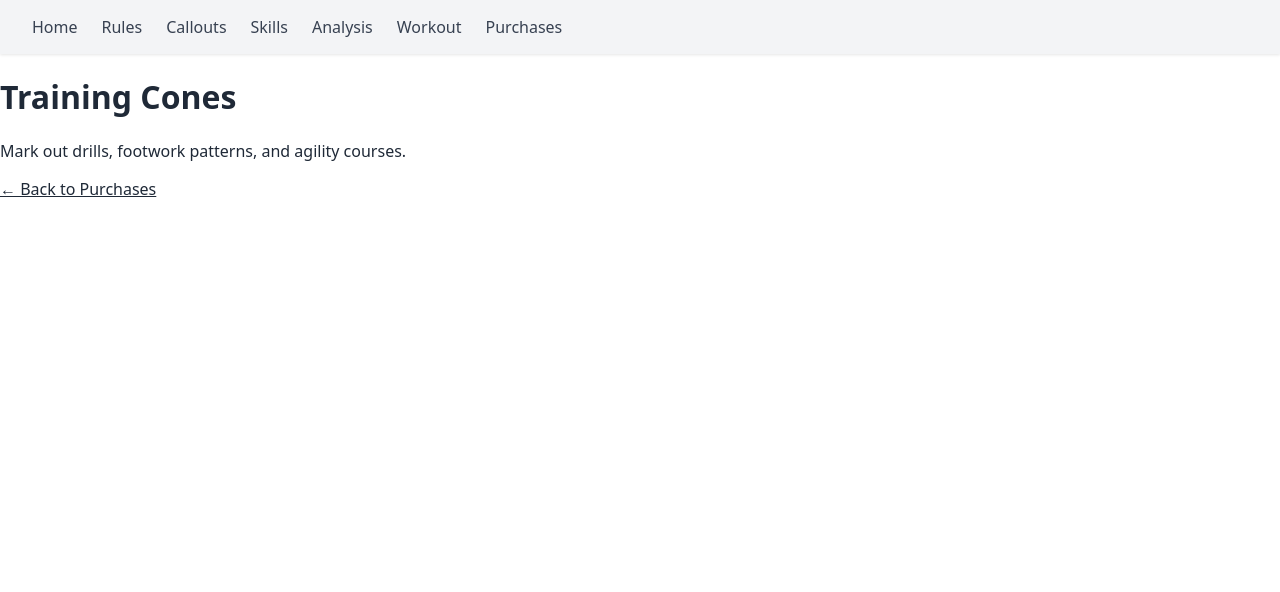
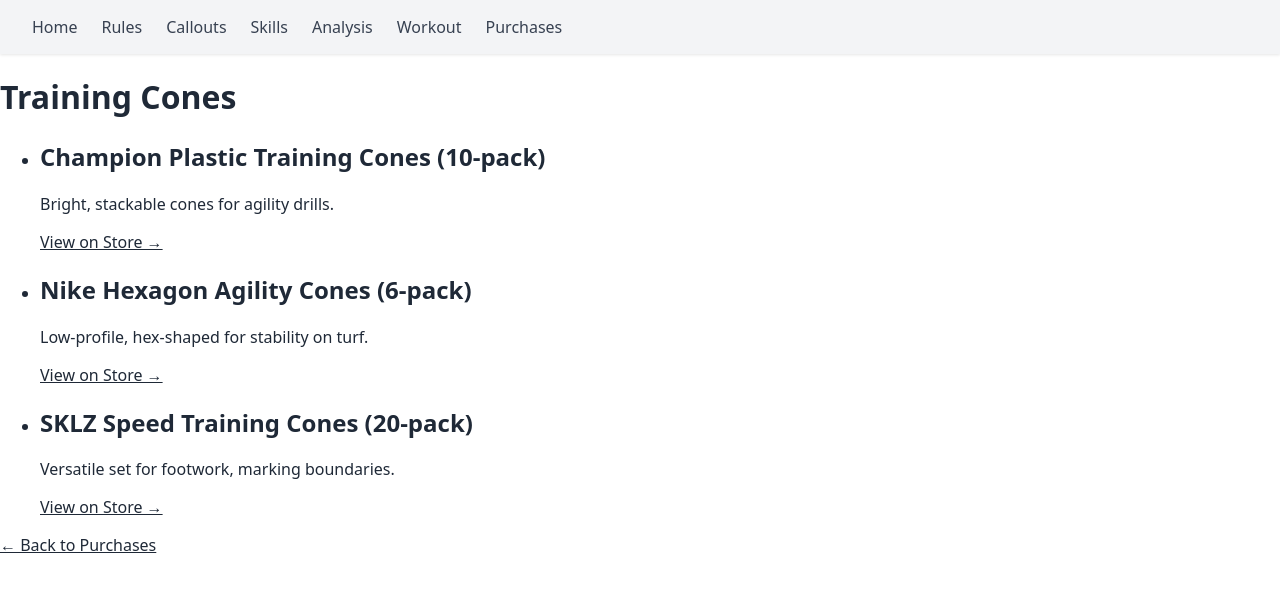
Before and after one commit to blueweriy/volleyball-ai-website, a React (Vite) app: page /purchases/accessories/cones in a window 1280 px wide. Shown: the top 592 px of the page. Built offline with nearby package versions, Linux system fonts and the light colour scheme.

Commit message:
Update Cones.jsx

```diff
--- a/src/pages/purchases/Cones.jsx
+++ b/src/pages/purchases/Cones.jsx
@@ -1,15 +1,40 @@
-// src/pages/purchases/Cones.jsx
 import React from 'react';
 import { Link } from 'react-router-dom';
 
+const items = [
+  {
+    name: 'Champion Plastic Training Cones (10-pack)',
+    desc: 'Bright, stackable cones for agility drills.',
+    url: 'https://example.com/champion-cones'
+  },
+  {
+    name: 'Nike Hexagon Agility Cones (6-pack)',
+    desc: 'Low-profile, hex-shaped for stability on turf.',
+    url: 'https://example.com/nike-hex-cones'
+  },
+  {
+    name: 'SKLZ Speed Training Cones (20-pack)',
+    desc: 'Versatile set for footwork, marking boundaries.',
+    url: 'https://example.com/sklz-speed'
+  }
+];
+
 export default function Cones() {
   return (
-    <div className="p-8 max-w-2xl mx-auto">
-      <h1 className="text-3xl font-bold mb-4">Training Cones</h1>
-      <p className="mb-6">
-        Mark out drills, footwork patterns, and agility courses.
-      </p>
-      <Link to="/purchases" className="text-blue-600 underline">
+    <div className="py-16 px-6 max-w-3xl mx-auto">
+      <h1 className="text-3xl font-bold mb-6">Training Cones</h1>
+      <ul className="space-y-6">
+        {items.map((it) => (
+          <li key={it.name} className="bg-gray-50 p-4 rounded shadow-sm">
+            <h2 className="text-xl font-semibold">{it.name}</h2>
+            <p className="mt-1 text-gray-700">{it.desc}</p>
+            <a href={it.url} target="_blank" rel="noopener noreferrer" className="mt-2 inline-block text-blue-600 underline">
+              View on Store →
+            </a>
+          </li>
+        ))}
+      </ul>
+      <Link to="/purchases" className="mt-8 inline-block text-blue-600 underline">
         ← Back to Purchases
       </Link>
     </div>
```
